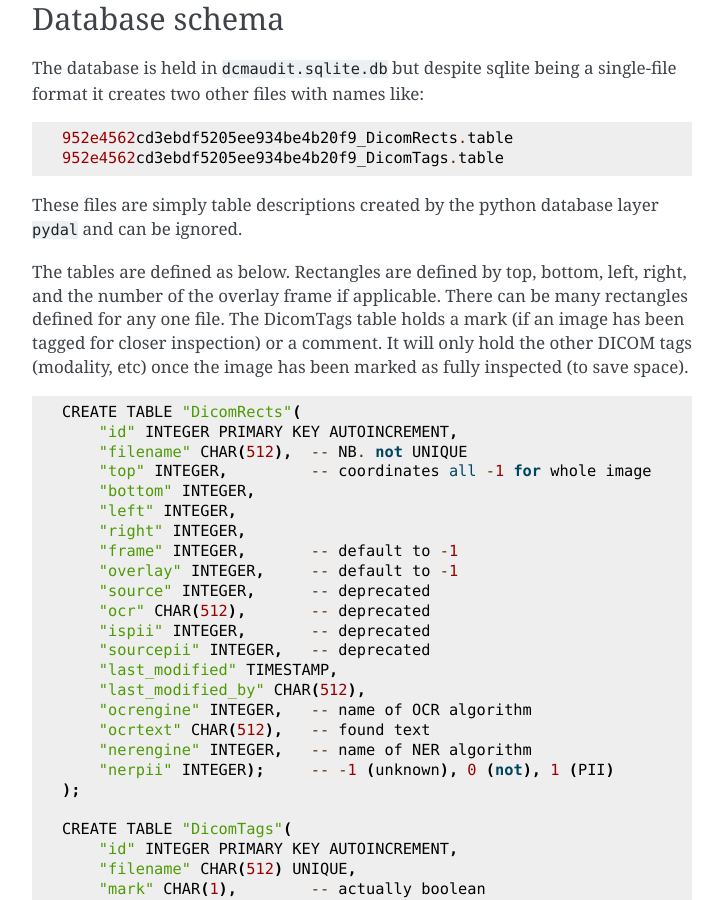
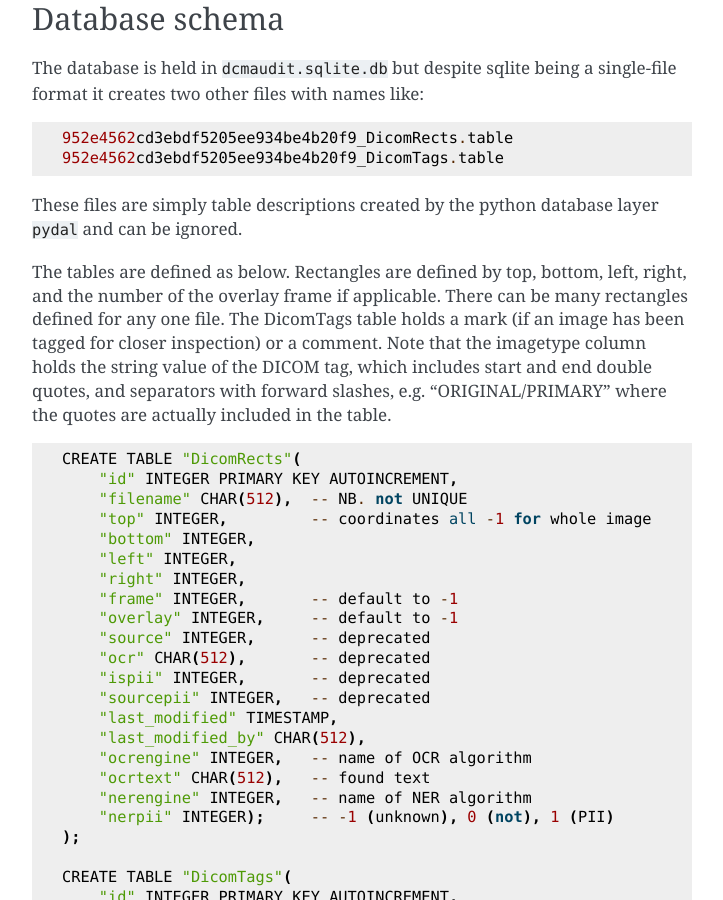
Before and after one commit to SMI/dicompixelanon, a Sphinx documentation site: the page built from doc/dicomrectdb.md, in a window 1280 px wide and 900 px high, scrolled down 1070 px. Shown: the whole window, without its empty margins (388-1111 px from the left). Built offline with Sphinx 7.4.7, drawn with Linux system fonts in a browser that asks for light colours.

Commit message:
Update doc

````diff
--- a/doc/dicomrectdb.md
+++ b/doc/dicomrectdb.md
@@ -50,8 +50,9 @@ These files are simply table descriptions created by the python database layer `
 
 
 The tables are defined as below.
-Rectangles are defined by top, bottom, left, right, and the number of the overlay frame if applicable.  There can be many rectangles defined for any one file.
-The DicomTags table holds a mark (if an image has been tagged for closer inspection) or a comment. It will only hold the other DICOM tags (modality, etc) once the image has been marked as fully inspected (to save space).
+Rectangles are defined by top, bottom, left, right, and the number of the overlay frame if applicable. There can be many rectangles defined for any one file.
+The DicomTags table holds a mark (if an image has been tagged for closer inspection) or a comment.
+Note that the imagetype column holds the string value of the DICOM tag, which includes start and end double quotes, and separators with forward slashes, e.g. "ORIGINAL/PRIMARY" where the quotes are actually included in the table.
 
 ```
 CREATE TABLE "DicomRects"(
````
